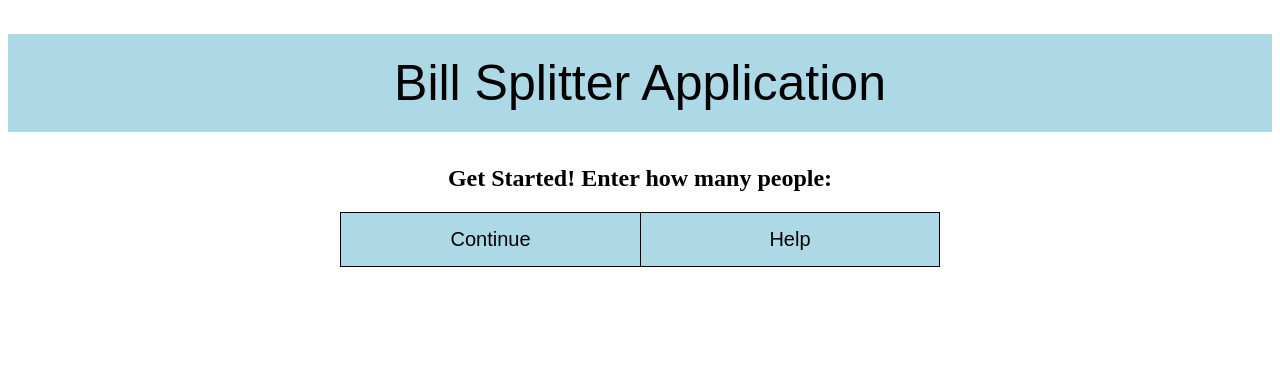
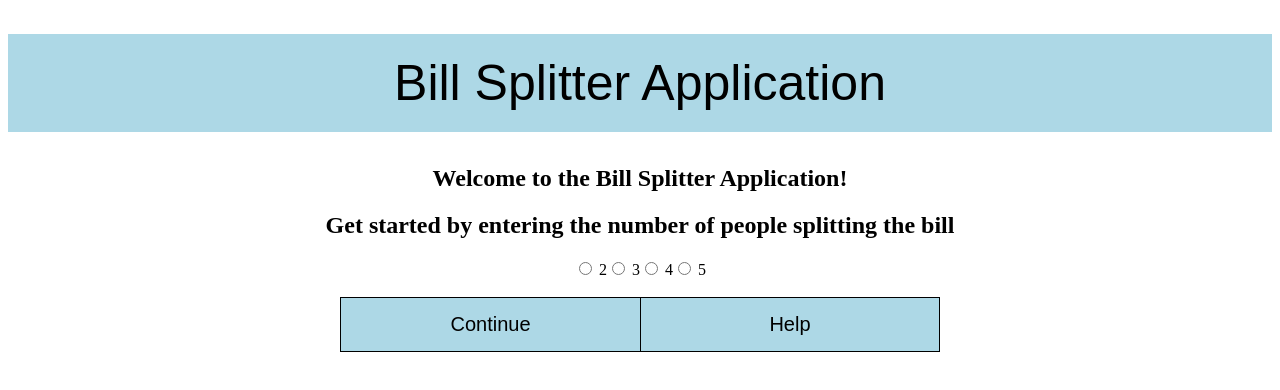
Before and after one commit to 2Jasonlee2/Bill_Splitter_App, a React (Create React App) app: page /#/ in a window 1280 px wide. Shown: the top 390 px of the page. Built offline with nearby package versions, Linux system fonts and the light colour scheme.

Commit message:
changed start to class and working state

```diff
--- a/src/components/mainComponents/Distribution.js
+++ b/src/components/mainComponents/Distribution.js
@@ -1,7 +1,7 @@
 import React from "react"
 import { NavLink } from "react-router-dom"
 
-function Distribution() {
+function Distribution(props) {
     return (
         <div>
             <h2>Final Amounts: </h2>
--- a/src/components/mainComponents/Prices.js
+++ b/src/components/mainComponents/Prices.js
@@ -1,7 +1,9 @@
 import React from "react"
 import { NavLink } from "react-router-dom"
 
-function Prices() {
+function Prices(props) {
+    //console.log(props.location.state.countPeople)
+    //console.log(props.location.state.people)
     return (
         <div>
             <h2>Enter the Prices: </h2>
--- a/src/components/mainComponents/Start.js
+++ b/src/components/mainComponents/Start.js
@@ -1,18 +1,105 @@
-import React, {useState} from "react"
+import React from "react"
 import  { NavLink } from "react-router-dom"
 
-function Start() {
-    // State variable: array of people that split the bill
-    const [people, setPeople] = useState([])
 
-    return (
-        <div>
-            <h2>Get Started! Enter how many people: </h2>
+class Start extends React.Component {
+    constructor() {
+        super()
+        this.state = {
+            countPeople: "",
+            people: ["", "", "", "", ""]
+        }
+        this.handleChange = this.handleChange.bind(this)
+    }
 
-            <button><NavLink to="/prices">Continue</NavLink></button>
-            <button><NavLink to="/help">Help</NavLink></button>
-        </div>
-    )
+    handleChange(event) {
+        const {id, name, value} = event.target
+        if(name === "countPeople") {
+            this.setState({ [name] : value })
+        }
+        else {
+            let newPeople = this.state.people.map((p, ind) => ind === +id ? value : p)
+            this.setState({ [name] : newPeople })
+        }
+    }
+
+    genNameFields() {
+        let arr = []
+        for(let i = 0; i < +this.state.countPeople; i++) {
+            arr.push(
+                    <div key={i}>
+                        <input type="text"
+                                name="people"
+                                placeholder={"Enter person #" + (+i+1) + "'s name"}
+                                value={this.state.people[i]}
+                                onChange={this.handleChange}
+                                id={i}
+                                key={i} />
+                        <br />
+                    </div>
+                     )
+        }
+        return arr
+    }
+
+    render() {
+        return (
+            <div>
+                <h2>Welcome to the Bill Splitter Application!</h2>
+                <h2>Get started by entering the number of people splitting the bill</h2>
+                <form>
+                    <label>
+                        <input type="radio"
+                                name="countPeople"
+                                checked={this.state.countPeople === "2"}
+                                onChange={this.handleChange}
+                                value={2}
+                        /> 2
+                    <label>
+                    </label>
+                        <input type="radio"
+                                name="countPeople"
+                                checked={this.state.countPeople === "3"}
+                                onChange={this.handleChange}
+                                value={3}
+                        /> 3
+                    <label>
+                    </label>
+                        <input type="radio"
+                                name="countPeople"
+                                checked={this.state.countPeople === "4"}
+                                onChange={this.handleChange}
+                                value={4}
+                        /> 4
+                    <label>
+                    </label>
+                        <input type="radio"
+                                name="countPeople"
+                                checked={this.state.countPeople === "5"}
+                                onChange={this.handleChange}
+                                value={5}
+                        /> 5
+                    </label>
+                    <br />
+
+                {/** If # people have been entered show table to input names */}
+                {this.state.countPeople === "" ? null : <h2>Enter the people's names below</h2>}
+                {this.genNameFields()}
+                </form>
+
+                <br />
+
+                <button>
+                    <NavLink to={{pathname:"/prices",
+                             state: this.state}}>
+                        Continue
+                    </NavLink>
+                </button>
+
+                <button><NavLink to="/help">Help</NavLink></button>
+            </div>
+        )
+    }
 }
 
 export default Start
--- a/src/components/mainComponents/Tax_Tip.js
+++ b/src/components/mainComponents/Tax_Tip.js
@@ -1,7 +1,7 @@
 import React from "react"
 import { NavLink } from "react-router-dom"
 
-function Tax_Tip() {
+function Tax_Tip(props) {
     return (
         <div>
             <h2>Tax Amount? Tip Amount?</h2>
```
